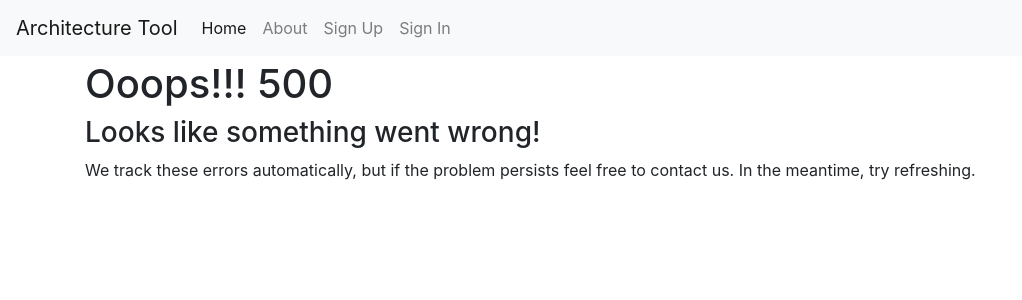
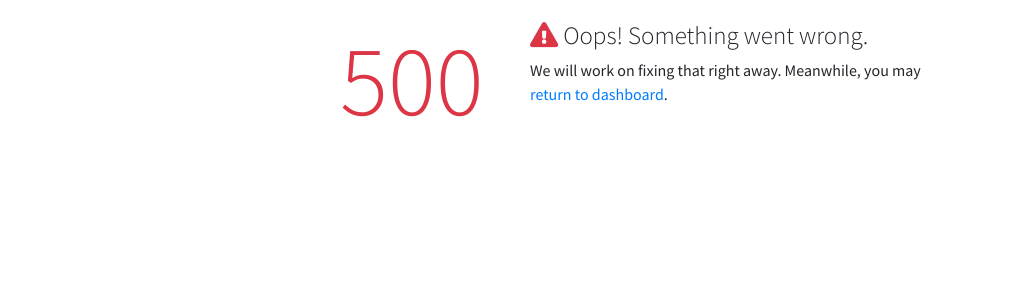
Before and after one commit to goldginkgo/architecture_tool_django, a Django app: template architecture_tool_django/templates/500.html in a window 1280 px wide. Shown: the top 300 px of the page, without its empty margins (0-1022 px from the left). Run offline with Django 3.2, Linux system fonts and the light colour scheme; the template is opened without the code that fills it, so the values that code supplies are empty; some libraries are stand-ins or nearby versions.

Commit message:
Style for 404 and 500 pages

```diff
--- a/architecture_tool_django/templates/500.html
+++ b/architecture_tool_django/templates/500.html
@@ -1,11 +1,53 @@
-{% extends "base.html" %}
+<!DOCTYPE html>
+<html lang="en">
 
-{% block title %}Server Error{% endblock %}
+<head>
+  <meta charset="utf-8">
+  <meta http-equiv="x-ua-compatible" content="ie=edge">
+  <meta name="viewport" content="width=device-width, initial-scale=1">
+  <meta name="description" content="Architecture Tool in Django">
+  <meta name="author" content="Frank Dai">
 
-{% block content %}
-<h1>Ooops!!! 500</h1>
+  <title>Architecture Tool - 500 Error </title>
 
-<h3>Looks like something went wrong!</h3>
+  <!-- Google Font: Source Sans Pro -->
+  <link rel="stylesheet"
+    href="https://fonts.googleapis.com/css?family=Source+Sans+Pro:300,400,400i,700&display=fallback">
+  <!-- Font Awesome Icons -->
+  <link rel="stylesheet" href="/static/plugins/fontawesome-free/css/all.min.css">
+  <!-- Theme style -->
+  <link rel="stylesheet" href="/static/css/adminlte.min.css">
+</head>
 
-<p>We track these errors automatically, but if the problem persists feel free to contact us. In the meantime, try refreshing.</p>
-{% endblock content %}
+<body class="hold-transition">
+  <!-- Content Wrapper. Contains page content -->
+  <div>
+    <!-- Main content -->
+    <section class="content">
+      <div class="error-page">
+        <h2 class="headline text-danger">500</h2>
+
+        <div class="error-content">
+          <h3><i class="fas fa-exclamation-triangle text-danger"></i> Oops! Something went wrong.</h3>
+
+          <p>
+            We will work on fixing that right away.
+            Meanwhile, you may <a href="/">return to dashboard</a>.
+          </p>
+        </div>
+      </div>
+      <!-- /.error-page -->
+
+    </section>
+    <!-- /.content -->
+  </div>
+  <!-- /.content-wrapper -->
+  <!-- jQuery -->
+  <script src="/static/plugins/jquery/jquery.min.js"></script>
+  <!-- Bootstrap 4 -->
+  <script src="/static/plugins/bootstrap/js/bootstrap.bundle.min.js"></script>
+  <!-- AdminLTE App -->
+  <script src="/static/js/adminlte.min.js"></script>
+</body>
+
+</html>
```
Also changed, not shown: architecture_tool_django/templates/404.html (+50 -6 lines).
